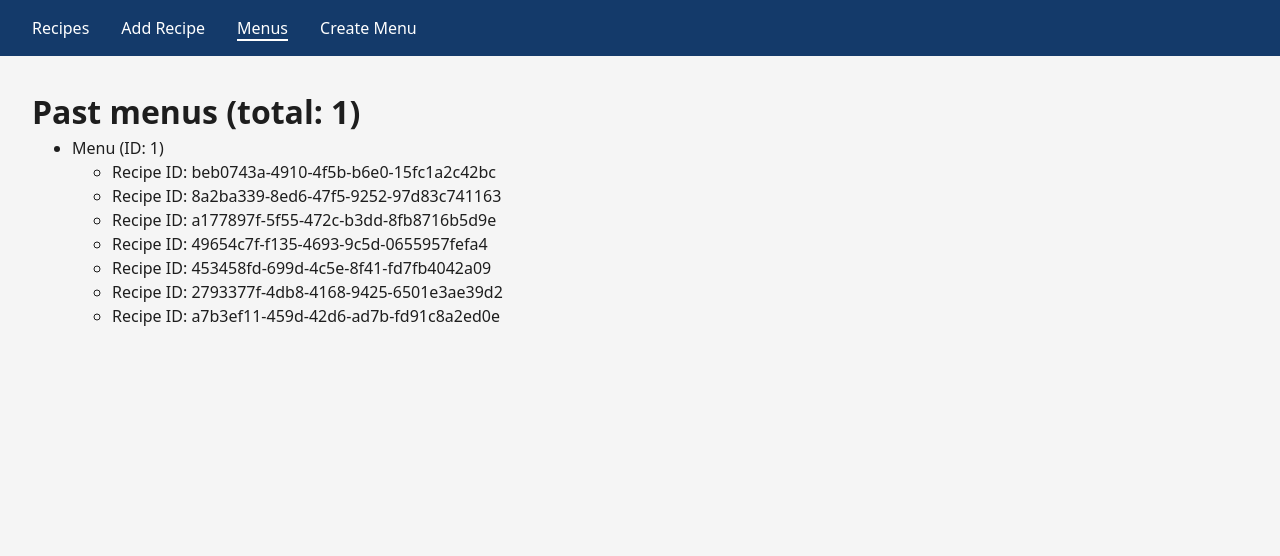
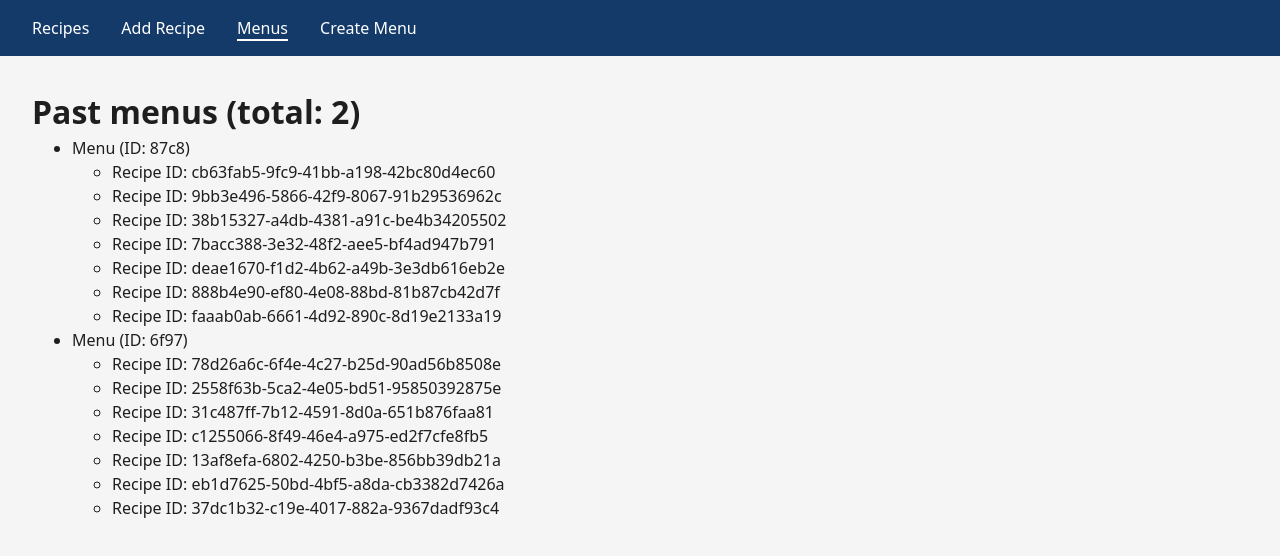
Before and after one commit to bea94k/hat-menu-v0.2, a React (Vite) app in the folder hat-menu/: page /menus in a window 1280 px wide. Shown: the top 556 px of the page. Built offline with nearby package versions, Linux system fonts and the light colour scheme; data requests are answered from the project's data file.

Commit message:
Save the menu, reset form

```diff
--- a/hat-menu/src/components/CreateMenuForm.tsx
+++ b/hat-menu/src/components/CreateMenuForm.tsx
@@ -7,6 +7,7 @@ import { RecipeFormSchema, type Recipe, type RecipeForm } from '../schemas/Recip
 import { units, type Ingredient } from '../schemas/Ingredients';
 import { MenuFormSchema, type MenuForm } from '../schemas/Menus';
 import { getUniqueRandom } from '../utils/utils';
+import { addMenu } from '../data/menusApi';
 
 const CreateMenuForm = () => {
     // const inputRef = useRef<HTMLInputElement>(null);
@@ -61,15 +62,11 @@ const CreateMenuForm = () => {
         }
         try {
             console.log('Before sending, not stripped:', data);
-            const newMenuRecipeIDs = data.recipes.map(recipe => recipe.id);
-            console.log('About to send to backend:', {...data, recipes: newMenuRecipeIDs});
-            /* const response = await addMenu({
-                startDate: new Date(), // TODO: the dates should come from user selection/form
-                endDate: new Date(),
-                recipes: newMenuRecipeIDs
-            });
+            const response = await addMenu(data);
+            console.log('Response from backend:', response);
             setSubmitStatus(`Menu saved! with ID: ${response?.id}`);
-            setNewMenu([]); */
+            // setNewMenu([]);
+            reset();
         } catch (error: unknown) {
             console.error('Error saving menu:', error);
             setSubmitStatus('An error occurred while saving the menu.');
--- a/hat-menu/src/data/db.json
+++ b/hat-menu/src/data/db.json
@@ -605,16 +605,32 @@
   ],
   "menus": [
     {
-      "id": "1",
+      "id": "87c8",
       "recipes": [
-        "beb0743a-4910-4f5b-b6e0-15fc1a2c42bc",
-        "8a2ba339-8ed6-47f5-9252-97d83c741163",
-        "a177897f-5f55-472c-b3dd-8fb8716b5d9e",
-        "49654c7f-f135-4693-9c5d-0655957fefa4",
-        "453458fd-699d-4c5e-8f41-fd7fb4042a09",
-        "2793377f-4db8-4168-9425-6501e3ae39d2",
-        "a7b3ef11-459d-42d6-ad7b-fd91c8a2ed0e"
-      ]
+        "cb63fab5-9fc9-41bb-a198-42bc80d4ec60",
+        "9bb3e496-5866-42f9-8067-91b29536962c",
+        "38b15327-a4db-4381-a91c-be4b34205502",
+        "7bacc388-3e32-48f2-aee5-bf4ad947b791",
+        "deae1670-f1d2-4b62-a49b-3e3db616eb2e",
+        "888b4e90-ef80-4e08-88bd-81b87cb42d7f",
+        "faaab0ab-6661-4d92-890c-8d19e2133a19"
+      ],
+      "startDate": "2025-10-14T21:00:00.000Z",
+      "endDate": "2025-10-22T21:00:00.000Z"
+    },
+    {
+      "id": "6f97",
+      "recipes": [
+        "78d26a6c-6f4e-4c27-b25d-90ad56b8508e",
+        "2558f63b-5ca2-4e05-bd51-95850392875e",
+        "31c487ff-7b12-4591-8d0a-651b876faa81",
+        "c1255066-8f49-46e4-a975-ed2f7cfe8fb5",
+        "13af8efa-6802-4250-b3be-856bb39db21a",
+        "eb1d7625-50bd-4bf5-a8da-cb3382d7426a",
+        "37dc1b32-c19e-4017-882a-9367dadf93c4"
+      ],
+      "startDate": "2025-09-30T21:00:00.000Z",
+      "endDate": "2025-10-07T21:00:00.000Z"
     }
   ],
   "ingredients": [
--- a/hat-menu/src/data/menusApi.ts
+++ b/hat-menu/src/data/menusApi.ts
@@ -14,12 +14,14 @@ function useMenus () {
 
 async function addMenu(menu: MenuForm): Promise<Menu | null> {
     try {
+        const newMenuRecipeIDs = menu.recipes?.map(recipe => recipe.id);
+        const data = {...menu, recipes: newMenuRecipeIDs};
         const response = await fetch(`${baseAPI}/menus`, {
             method: 'POST',
             headers: {
                 'Content-Type': 'application/json',
             },
-            body: JSON.stringify(menu),
+            body: JSON.stringify(data),
         });
         if (!response.ok) {
             throw new Error(`Failed to add menu: ${response.statusText}`);
```
Also changed, not shown: hat-menu/src/data/db-base.json (+11 -9 lines), 1 other file (tests, documents, lock files or other folders).
